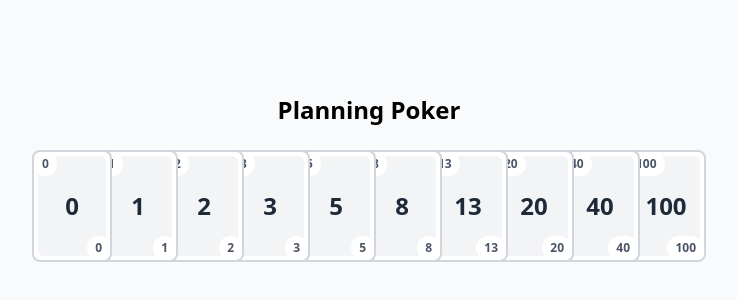
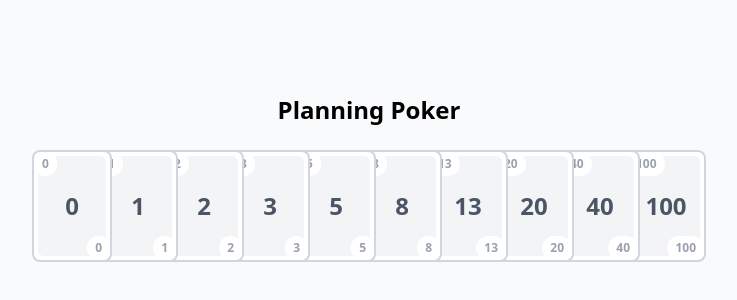
Before and after one commit to VeronicaAn99/planning-poker, a React (Vite) app: page / in a window 1280 px wide. Shown: the part 222-522 px from the top of the page, without its empty margins (271-1008 px from the left). Built offline with nearby package versions, Linux system fonts and the light colour scheme.

Commit message:
Refine Card component styles for better visual consistency; adjust text colors for selected and unselected states

```diff
--- a/src/components/Card.tsx
+++ b/src/components/Card.tsx
@@ -21,19 +21,19 @@ export const Card = ({
 				}`}>
 				<div
 					className={`absolute top-[-4px] left-[-4px] bg-white px-2 py-1 text-xs rounded-full font-semibold ${
-						isSelected ? "text-blue-300" : "text-gray-600"
+						isSelected ? "text-blue-300" : "text-gray-400"
 					}`}>
 					{value}
 				</div>
 				<div
 					className={`text-2xl font-bold  ${
-						isSelected ? "text-blue-500" : "text-gray-800"
+						isSelected ? "text-blue-500" : "text-gray-600"
 					}`}>
 					{value}
 				</div>
 				<div
 					className={`absolute bottom-[-4px] right-[-4px] bg-white px-2 py-1 rounded-full text-xs font-semibold ${
-						isSelected ? "text-blue-300 rounded-full" : "text-gray-600"
+						isSelected ? "text-blue-300 rounded-full" : "text-gray-400"
 					}`}>
 					{value}
 				</div>
```
